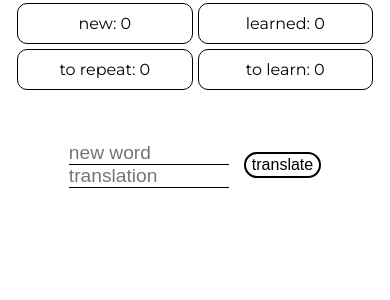
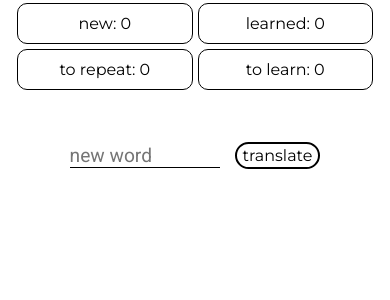
Before and after one commit to enotowitch/learn-lang, a React (Create React App) app: page / in a window 390 px wide. Shown: the top 300 px of the page. Built offline with nearby package versions, Linux system fonts and the light colour scheme.

Commit message:
+minor FIX

```diff
--- a/src/App.js
+++ b/src/App.js
@@ -19,15 +19,15 @@ export default function App() {
 	!document.cookie.match(/lastId/) && setCookie("lastId", 0)
 	// ? default cookies
 
-	// ! wordChecked,	words, lastId
-	const [wordChecked, setWordChecked] = useState(false)
+	// ! wordTranslated,	words, lastId
+	const [wordTranslated, setWordTranslated] = useState(false)
 	const [words, setWords] = useState(data)
 	const [lastId, setLastId] = useState(Number(getCookie("lastId")))
 
 	useEffect(() => {
 		setCookie("lastId", lastId)
 	}, [lastId])
-	// ? wordChecked,	words, lastId
+	// ? wordTranslated,	words, lastId
 	// ! add1, add2, answer, answerStatus, lastCorrectAnswer
 	const [add1, setAdd1] = useState("")
 	const [add2, setAdd2] = useState("")
@@ -47,9 +47,10 @@ export default function App() {
 			fetch(`https://api.mymemory.translated.net/get?q=${add1}!&langpair=en|ru`)
 				.then((response) => response.json())
 				.then((responseText) => {
+					console.log(responseText.matches.map(match => console.log(match.translation)))
 					setAdd2(responseText.responseData.translatedText)
 				});
-			setWordChecked(true)
+			setWordTranslated(true)
 		}
 	}
 	// ? translate
@@ -74,6 +75,7 @@ export default function App() {
 			localStorage.setItem(lastId + 1, JSON.stringify({ id: lastId + 1, "toTranslate": add1, "translated": add2, status: "new" }))
 			setAdd1("")
 			setAdd2("")
+			setWordTranslated(false)
 		} else {
 			alert("word already exists!");
 		}
@@ -93,7 +95,7 @@ export default function App() {
 
 	// ! RETURN
 	return (
-		<Context.Provider value={{ words, setWords, answerStatus, setAnswerStatus, add1, setAdd1, add2, setAdd2, wordChecked, translate, addFn, answer, setAnswer, lastCorrectAnswer, setLastCorrectAnswer, statusBlockToggle, setStatusBlockToggle }} >
+		<Context.Provider value={{ words, setWords, answerStatus, setAnswerStatus, add1, setAdd1, add2, setAdd2, wordTranslated, translate, addFn, answer, setAnswer, lastCorrectAnswer, setLastCorrectAnswer, statusBlockToggle, setStatusBlockToggle }} >
 
 			<div className="StatusBlocks">
 				<StatusBlock status="new" num={calcNum("new") || 0} />
--- a/src/components/Add.js
+++ b/src/components/Add.js
@@ -5,24 +5,18 @@ import InputText from "./InputText"
 
 export default function Add() {
 
-	const { add1, setAdd1, add2, setAdd2, wordChecked, translate, addFn } = useContext(Context)
+	const { add1, setAdd1, add2, setAdd2, wordTranslated, translate, addFn } = useContext(Context)
 
 	return (
 		<section className="addSection">
 			<div>
 				<InputText name="add1" placeholder="new word" value={add1} setValue={setAdd1} />
-				<InputText name="add2" placeholder="translation" value={add2} setValue={setAdd2} />
+				{wordTranslated && <InputText name="add2" placeholder="translation" value={add2} setValue={setAdd2} />}
 			</div>
 
-			<div onClick={translate}>
-				<Button text="translate" />
-			</div>
+			{!wordTranslated && <div onClick={translate}><Button text="translate" /></div>}
 
-			{
-				wordChecked &&
-				<div onClick={addFn}>
-					<Button text="add" />
-				</div>
+			{wordTranslated && <div onClick={addFn}><Button text="add" /></div>
 			}
 		</section>
 	)
--- a/src/index.scss
+++ b/src/index.scss
@@ -1,20 +1,17 @@
 @import url('https://fonts.googleapis.com/css2?family=Montserrat&display=swap');
+@import url('https://fonts.googleapis.com/css2?family=Roboto&display=swap');
+
+$primaryFont: Montserrat;
+$secondaryFont: Roboto;
 
 *{
 	box-sizing: border-box;
 	margin: 0;
 	padding: 0;
+	font-family: $primaryFont;
 }
-body {
-	font-family: -apple-system, BlinkMacSystemFont, 'Segoe UI', 'Roboto', 'Oxygen',
-	'Ubuntu', 'Cantarell', 'Fira Sans', 'Droid Sans', 'Helvetica Neue',
-	sans-serif;
-	-webkit-font-smoothing: antialiased;
-	-moz-osx-font-smoothing: grayscale;
-}
-code {
-	font-family: source-code-pro, Menlo, Monaco, Consolas, 'Courier New',
-   monospace;
+[type="text"], textarea {
+	font-family: $secondaryFont;
 }
 
 
@@ -43,7 +40,6 @@ button {
 	border-radius: 10px;
 	width: 45%;
 	min-width: 120px;
-	font-family: Montserrat;
 	&_main{
 		padding: 10px;
 		margin: 2.5px;
--- a/src/media.scss
+++ b/src/media.scss
@@ -1,8 +1,8 @@
-@media (max-width:768px) {
+@media (max-width: 768px) {
 	.StatusBlocks, .addSection, .translated, .answerBlocks, .answer, .mistake, .noWords {
 		width: 100%;
 	}
 	[type="text"]{
-		width: 160px;
+		width: 150px;
 	}
 }
```
